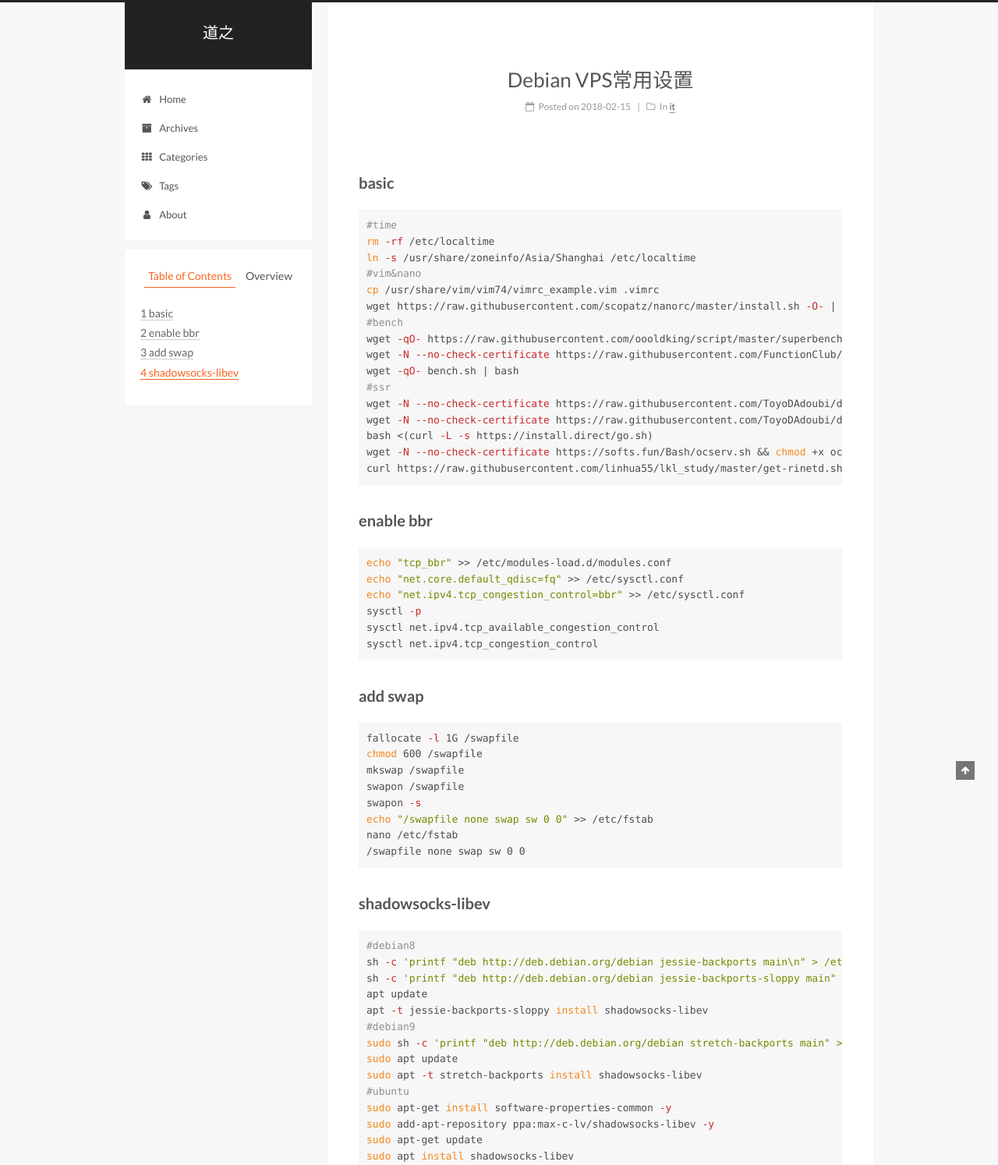
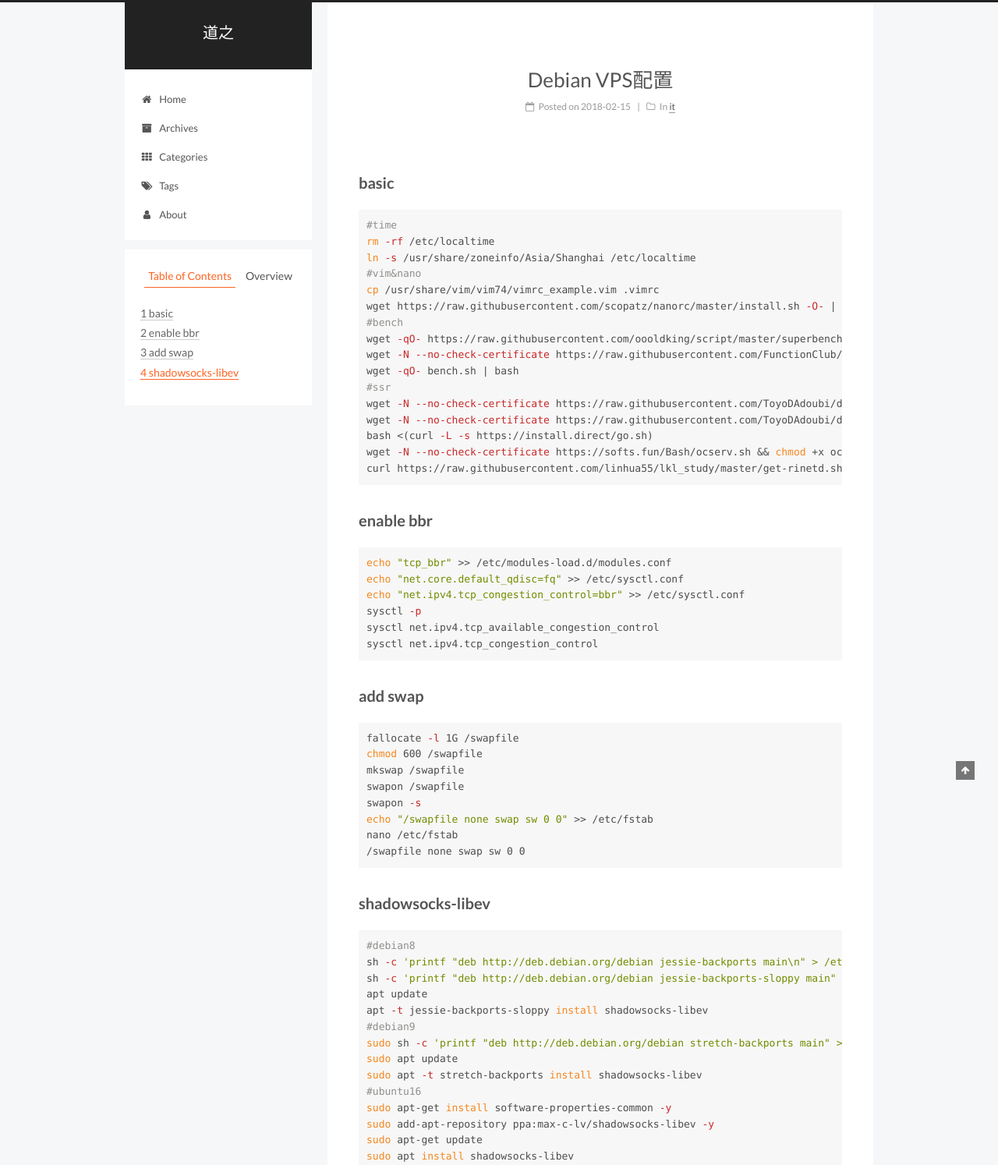
Before and after one commit to xiaolugo/xiaolugo.github.io, a Jekyll site: the page built from _posts/2018-02-15-debian配置.md, in a window 1280 px wide. Shown: the top 1494 px of the page at 78% size. Built offline with Jekyll 4.4.1, drawn with Linux system fonts in a browser that asks for light colours.

Commit message:
Update and rename 2018-02-15-debian-vps-setup.md to 2018-02-15-debian配置.md

````diff
--- a/_posts/2018-02-15-debian-vps-setup.md
+++ b/_posts/2018-02-15-debian配置.md
@@ -3,7 +3,7 @@ category: it
 layout: post
 tags:
   - debian
-title: 'Debian VPS常用设置'
+title: 'Debian VPS配置'
 ---
 ## basic
 ```bash
@@ -57,7 +57,7 @@ apt -t jessie-backports-sloppy install shadowsocks-libev
 sudo sh -c 'printf "deb http://deb.debian.org/debian stretch-backports main" > /etc/apt/sources.list.d/stretch-backports.list'
 sudo apt update
 sudo apt -t stretch-backports install shadowsocks-libev
-#ubuntu
+#ubuntu16
 sudo apt-get install software-properties-common -y
 sudo add-apt-repository ppa:max-c-lv/shadowsocks-libev -y
 sudo apt-get update
````
